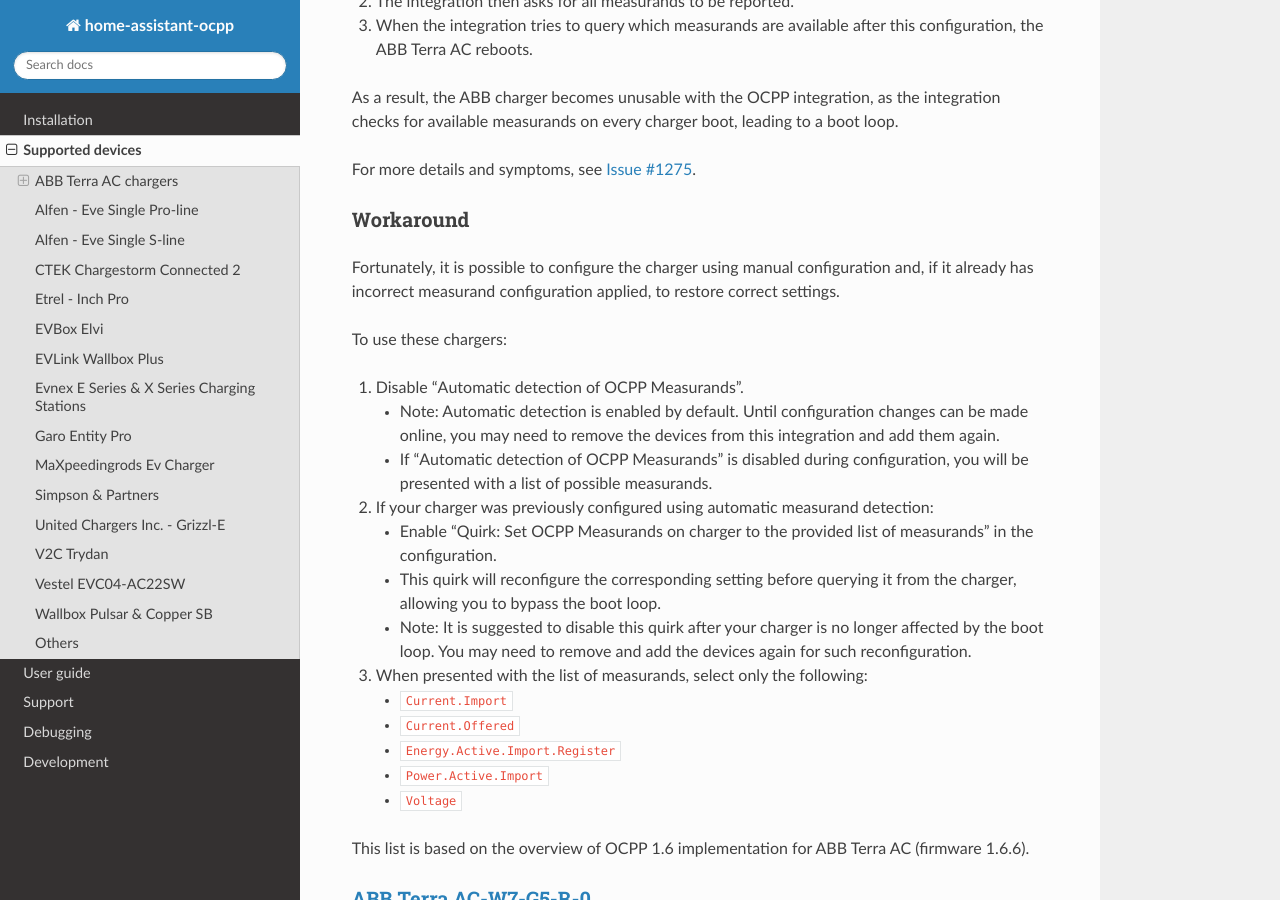
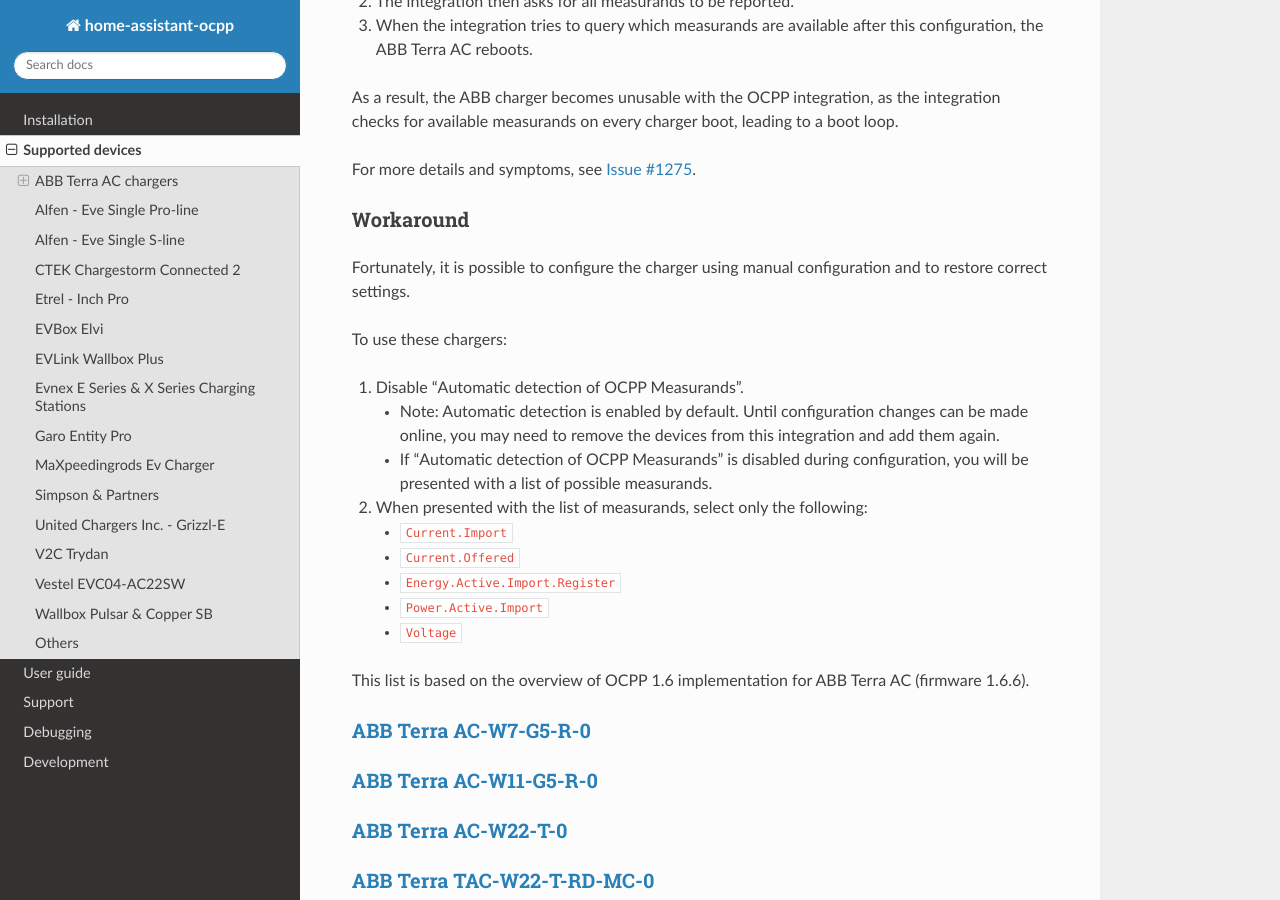
Before and after one commit to lbbrhzn/ocpp, a Sphinx documentation site: the page built from docs/supported-devices.md, in a window 1280 px wide and 900 px high, scrolled down 516 px. Built offline with Sphinx 7.4.7 and the Read the Docs theme 2.0.0, drawn with Linux system fonts in a browser that asks for light colours.

Commit message:
Update documentation with simplified ABB configuration

```diff
--- a/docs/supported-devices.md
+++ b/docs/supported-devices.md
@@ -21,7 +21,7 @@
 
 ### Workaround
 
-Fortunately, it is possible to configure the charger using manual configuration and, if it already has incorrect measurand configuration applied, to restore correct settings.
+Fortunately, it is possible to configure the charger using manual configuration and to restore correct settings.
 
 To use these chargers:
 
@@ -29,12 +29,7 @@
    - Note: Automatic detection is enabled by default. Until configuration changes can be made online, you may need to remove the devices from this integration and add them again.
    - If "Automatic detection of OCPP Measurands" is disabled during configuration, you will be presented with a list of possible measurands.
 
-2. If your charger was previously configured using automatic measurand detection:
-   - Enable "Quirk: Set OCPP Measurands on charger to the provided list of measurands" in the configuration.
-   - This quirk will reconfigure the corresponding setting before querying it from the charger, allowing you to bypass the boot loop.
-   - Note: It is suggested to disable this quirk after your charger is no longer affected by the boot loop. You may need to remove and add the devices again for such reconfiguration.
-
-3. When presented with the list of measurands, select only the following:
+2. When presented with the list of measurands, select only the following:
    - `Current.Import`
    - `Current.Offered`
    - `Energy.Active.Import.Register`
```
Also changed, not shown: docs/installation.md (+1 -1 lines), docs/user-guide.md (+1 -1 lines).
